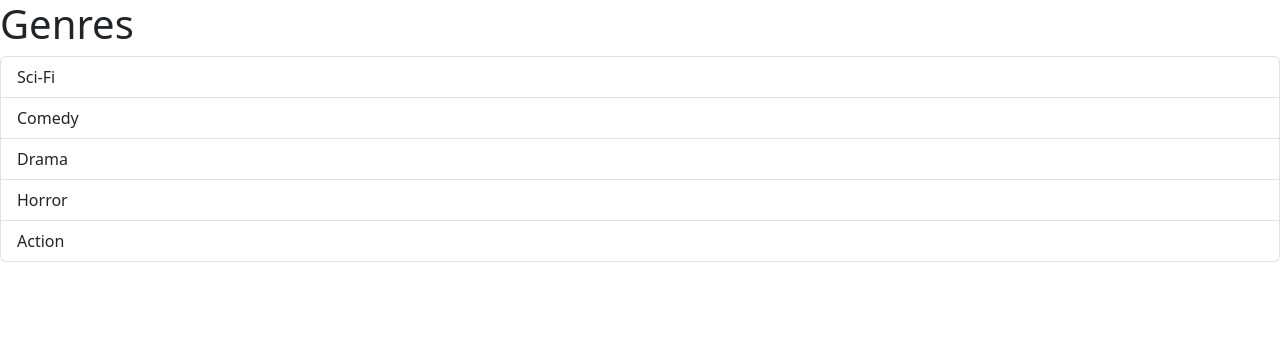
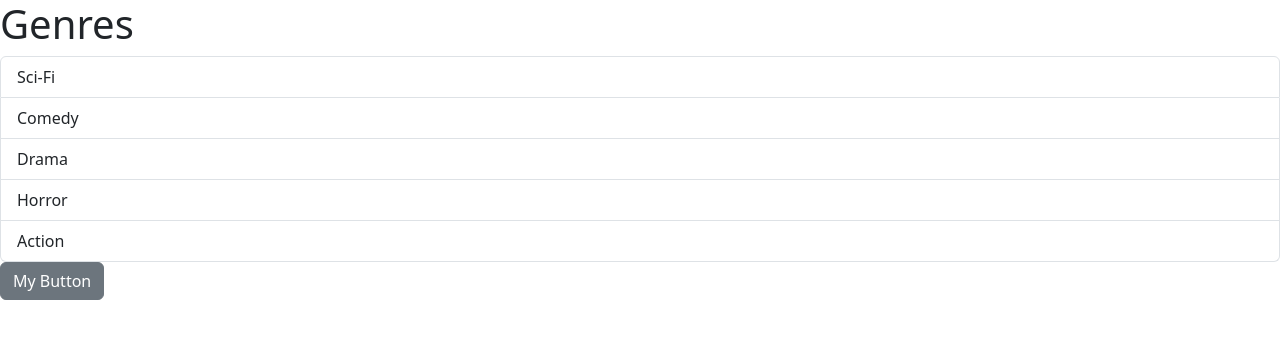
Before and after one commit to smorgannicole/react-tinkering, a React (Create React App) app in the folder react-tinkering/: page / in a window 1280 px wide. Shown: the top 338 px of the page. Built offline with nearby package versions, Linux system fonts and the light colour scheme.

Commit message:
added button and alert

```diff
--- a/react-tinkering/src/App.js
+++ b/react-tinkering/src/App.js
@@ -1,5 +1,8 @@
 import './App.css'
 import List from './components/List'
+import Button from './components/Button'
+import { useState } from 'react'
+import Alert from './components/Alert'
 
 const App = () => {
   const genres = [
@@ -12,9 +15,14 @@
 const handleSelectedGenre = (genre) => {
   console.log(genre)
 }
+
+const [alertVisible, setAlertVisibility] = useState(false)
+
   return (
     <>
     <List genres={genres} heading="Genres" onSelectedGenre={handleSelectedGenre} />
+    <Button color="secondary" onClick={() => setAlertVisibility(true)}>My Button</Button>
+    {alertVisible && <Alert onClose={() => setAlertVisibility(false)}>Alert</Alert>}
     </>
   )
 }
--- /dev/null
+++ b/react-tinkering/src/components/Alert.js
@@ -0,0 +1,12 @@
+const Alert = ({ children, onClose }) => {
+  return (
+    <>
+        <div className="alert alert-primary alert-dismissible">
+            {children}
+            <button type="button" className="btn-close" onClick={onClose} data-bs-dismiss="alert" aria-label="Close"></button>
+        </div>
+    </>
+  )
+}
+
+export default Alert
--- /dev/null
+++ b/react-tinkering/src/components/Button.js
@@ -0,0 +1,9 @@
+const Button = ({ children, onClick, color }) => {
+  return (
+    <>
+        <button className={"btn btn-" + color} onClick={onClick}>{children}</button>
+    </>
+  )
+}
+
+export default Button
```
